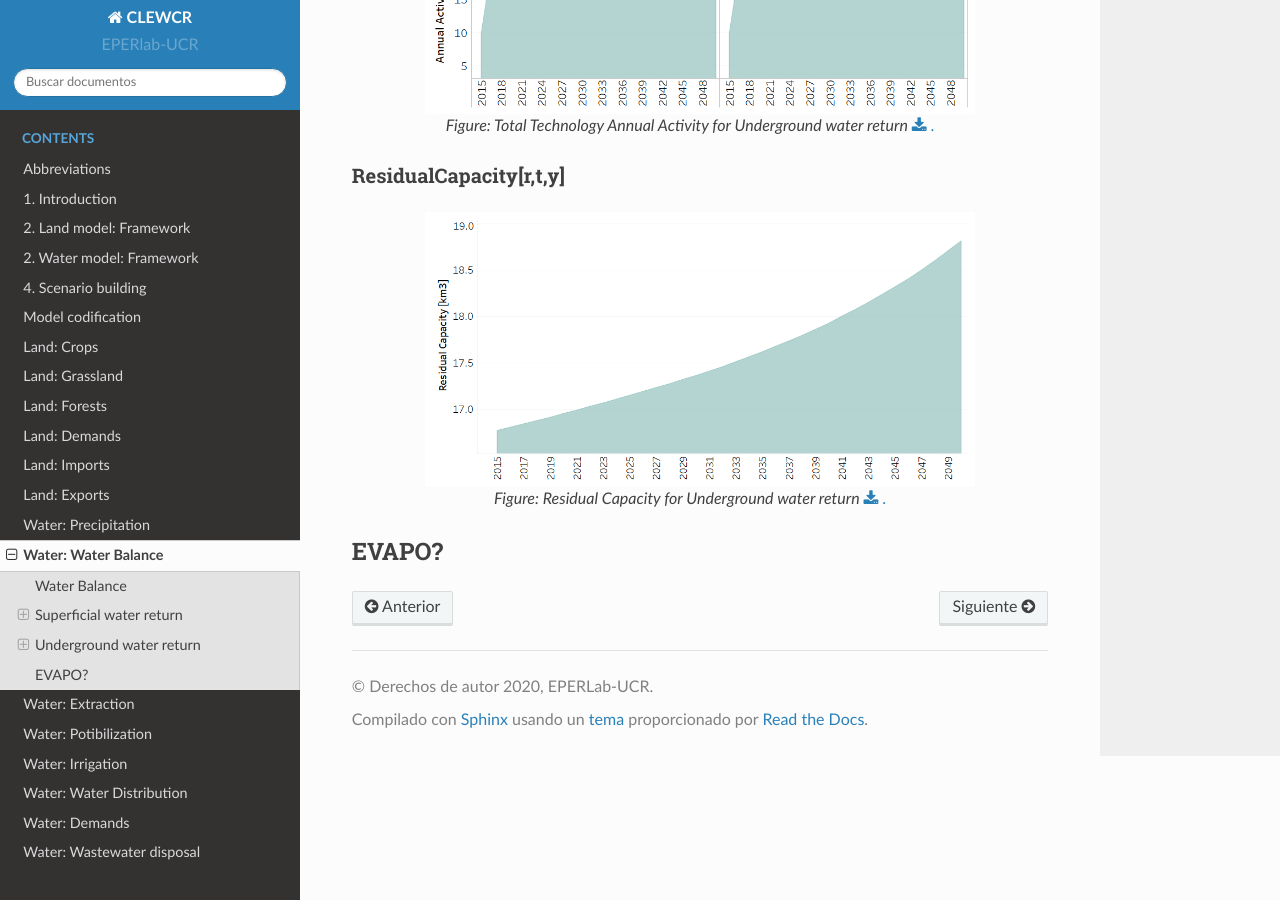
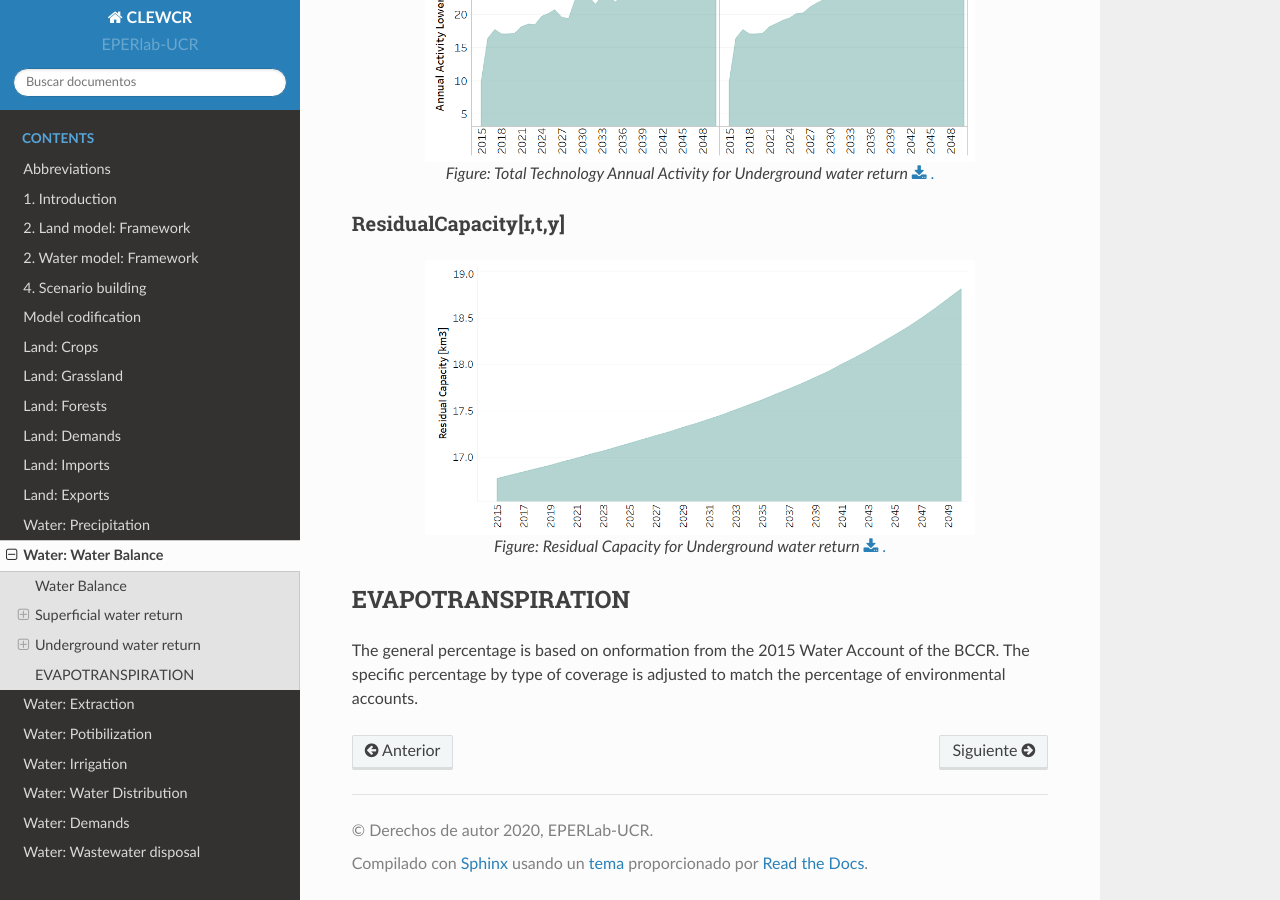
Before and after one commit to EPERLab/CLEW, a Sphinx documentation site: the page built from docs/fichas/08_WaterBalance.rst, in a window 1280 px wide and 900 px high, scrolled down 1801 px. Built offline with Sphinx 7.4.7 and the Read the Docs theme 2.0.0, drawn with Linux system fonts in a browser that asks for light colours; formulas are drawn with MathJax 3; some of the changed text lies outside the part shown.

Commit message:
Update 08_WaterBalance.rst

```diff
--- a/docs/fichas/08_WaterBalance.rst
+++ b/docs/fichas/08_WaterBalance.rst
@@ -22,6 +22,8 @@ Water Balance
 
 Superficial water return
 ++++++++++
+
+The general percentage is based on information from the 2015 Water Account of the BCCR.
 
 TotalTechnologyAnnualActivityLo[r,t,y]
 ---------
@@ -62,5 +64,7 @@ ResidualCapacity[r,t,y]
    *Figure: Residual Capacity for Underground water return* :download:`. <csv/CRRETSUB_Residual_Capacity.csv>`
 
 
-EVAPO?
+EVAPOTRANSPIRATION
 ++++++++++
+
+The general percentage is based on onformation from the 2015 Water Account of the BCCR. The specific percentage by type of coverage is adjusted to match the percentage of environmental accounts.
```
